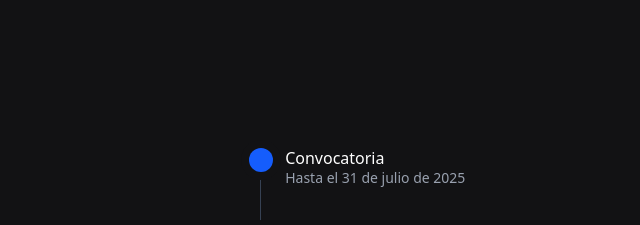
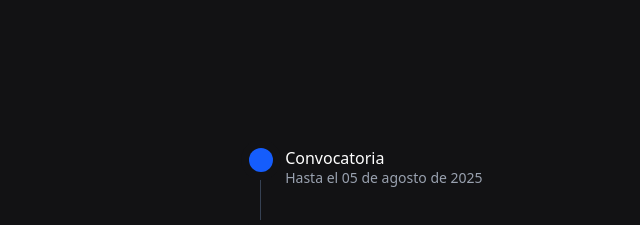
Before and after one commit to huasipango/my-toyp-landing, an Astro site: page /toyp-2025 in a window 1280 px wide. Shown: the part 2776-3001 px from the top of the page, 230-870 px from the left. Built offline with nearby package versions, Linux system fonts and the light colour scheme; Astro itself is replaced by a stand-in of ours.

Commit message:
fix: update agenda item date and subtitle for TOYP 2025

```diff
--- a/src/pages/toyp-2025.astro
+++ b/src/pages/toyp-2025.astro
@@ -62,9 +62,9 @@ const categories = [
 
 const agendaItems = [
 	{
-		date: "2025-07-31",
+		date: "2025-08-05",
 		title: "Convocatoria",
-		subtitle: "Hasta el 31 de julio de 2025",
+		subtitle: "Hasta el 05 de agosto de 2025",
 	},
 	{
 		date: "2025-08-10",
```
